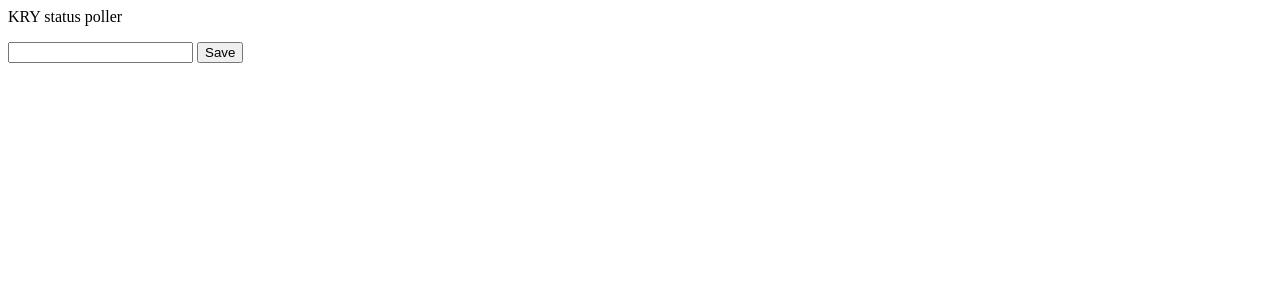
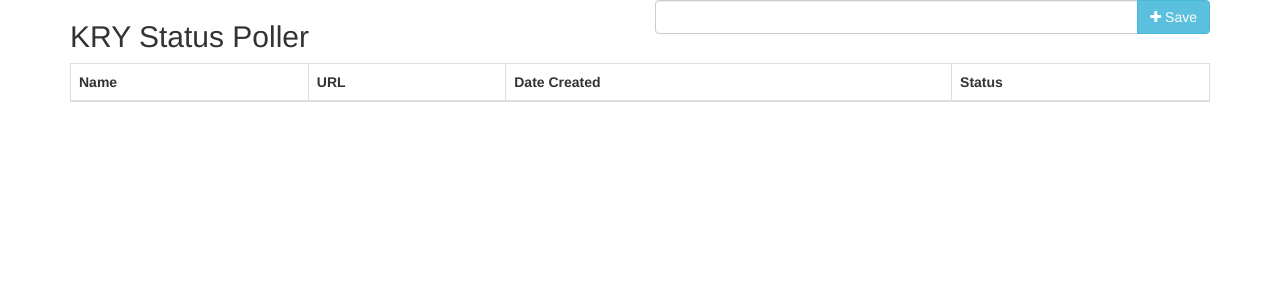
Before and after one commit to gracesekwao/http-poller, a web app: page / in a window 1280 px wide. Shown: the top 300 px of the page. Run offline with its HTML, style and script files only (its server is not run), Linux system fonts and the light colour scheme; data that the repository does not hold is empty.

Commit message:
Update frontend to use a table instead of list

```diff
--- a/src/main/java/se/kry/codetest/MainVerticle.java
+++ b/src/main/java/se/kry/codetest/MainVerticle.java
@@ -92,6 +92,9 @@
         }
       });
     });
+
+    // delete services
+
   }
 
   private JsonObject serviceObj(String url, String name) throws MalformedURLException {
--- a/src/main/java/se/kry/codetest/ServiceList.java
+++ b/src/main/java/se/kry/codetest/ServiceList.java
@@ -44,7 +44,7 @@
         return connector.query("INSERT OR REPLACE INTO services (url, name, createdAt)" +
                         " values (?," +
                         " ?," +
-                        " COALESCE((SELECT createdAt FROM service WHERE url = ?), ?)" +
+                        " COALESCE((SELECT createdAt FROM services WHERE url = ?), ?)" +
                         ")",
                 new JsonArray()
                         .add(service.getString("url"))
--- a/webroot/index.html
+++ b/webroot/index.html
@@ -3,14 +3,44 @@
 <head>
     <meta charset="UTF-8">
     <title>Welcome to KRY</title>
+    <link rel="stylesheet" href="https://fonts.googleapis.com/css?family=Roboto|Varela+Round|Open+Sans">
+    <link rel="stylesheet" href="https://fonts.googleapis.com/icon?family=Material+Icons">
+    <link rel="stylesheet" href="https://maxcdn.bootstrapcdn.com/font-awesome/4.7.0/css/font-awesome.min.css">
+    <link rel="stylesheet" href="https://maxcdn.bootstrapcdn.com/bootstrap/3.3.7/css/bootstrap.min.css">
+    <script src="https://ajax.googleapis.com/ajax/libs/jquery/1.12.4/jquery.min.js"></script>
+    <script src="https://maxcdn.bootstrapcdn.com/bootstrap/3.3.7/js/bootstrap.min.js"></script>
 </head>
 <body>
-KRY status poller
-<ul id="service-list">
-</ul>
-<input type="text" id="url-name">
-<button id="post-service">Save</button>
 
+<div class="container">
+    <div class="table-wrapper">
+        <div class="table-title">
+            <div class="row">
+                <div class="col-sm-6"><h2>KRY Status Poller</h2></div>
+                <div class="col-sm-6">
+                    <div class="input-group">
+                        <input type="text" id="url-name" class="form-control">
+                        <span class="input-group-btn">
+                            <button id="post-service" type="button" class="btn btn-info add-new"><i class="fa fa-plus"></i> Save</button>
+                       </span>
+                    </div>
+                </div>
+            </div>
+        </div>
+        <table class="table table-bordered" id="service-list">
+            <thead>
+            <tr>
+                <th>Name</th>
+                <th>URL</th>
+                <th>Date Created</th>
+                <th>Status</th>
+            </tr>
+            </thead>
+            <tbody>
+            </tbody>
+        </table>
+    </div>
+</div>
 </body>
 <script src="static/code.js">
 </script>
--- a/webroot/static/code.js
+++ b/webroot/static/code.js
@@ -1,17 +1,32 @@
 const listContainer = document.querySelector('#service-list');
+const listBody = listContainer.getElementsByTagName('tbody')[0];
 let servicesRequest = new Request('/service');
 fetch(servicesRequest)
 .then(function(response) { return response.json(); })
 .then(function(serviceList) {
   serviceList.forEach(service => {
-    const li = document.createElement("li");
-    li.appendChild(document.createTextNode(service.name + ': ' +  service.url + ' ' + service.status));
-    listContainer.appendChild(li);
+      const newRow = listBody.insertRow(listBody.rows.length);
+
+      const newServiceName = newRow.insertCell(0);
+      newServiceName.appendChild(document.createTextNode(service.name));
+
+      const newUrlName = newRow.insertCell(1);
+      newUrlName.appendChild(document.createTextNode(service.url));
+
+      const createdDate = newRow.insertCell(2);
+      createdDate.appendChild(document.createTextNode(service.createdAt));
+
+      const status = newRow.insertCell(3);
+      status.appendChild(document.createTextNode(service.status));
+
   });
 });
 
+
 const saveButton = document.querySelector('#post-service');
 saveButton.onclick = evt => {
+    evt.preventDefault();
+
     let urlName = document.querySelector('#url-name').value;
     fetch('/service', {
     method: 'post',
@@ -20,5 +35,5 @@
     'Content-Type': 'application/json'
     },
   body: JSON.stringify({url:urlName})
-}).then(res=> location.reload());
+}).then(response => location.reload());
 }
```
Also changed, not shown: webroot/static/style.css (added, +68 -0 lines).
